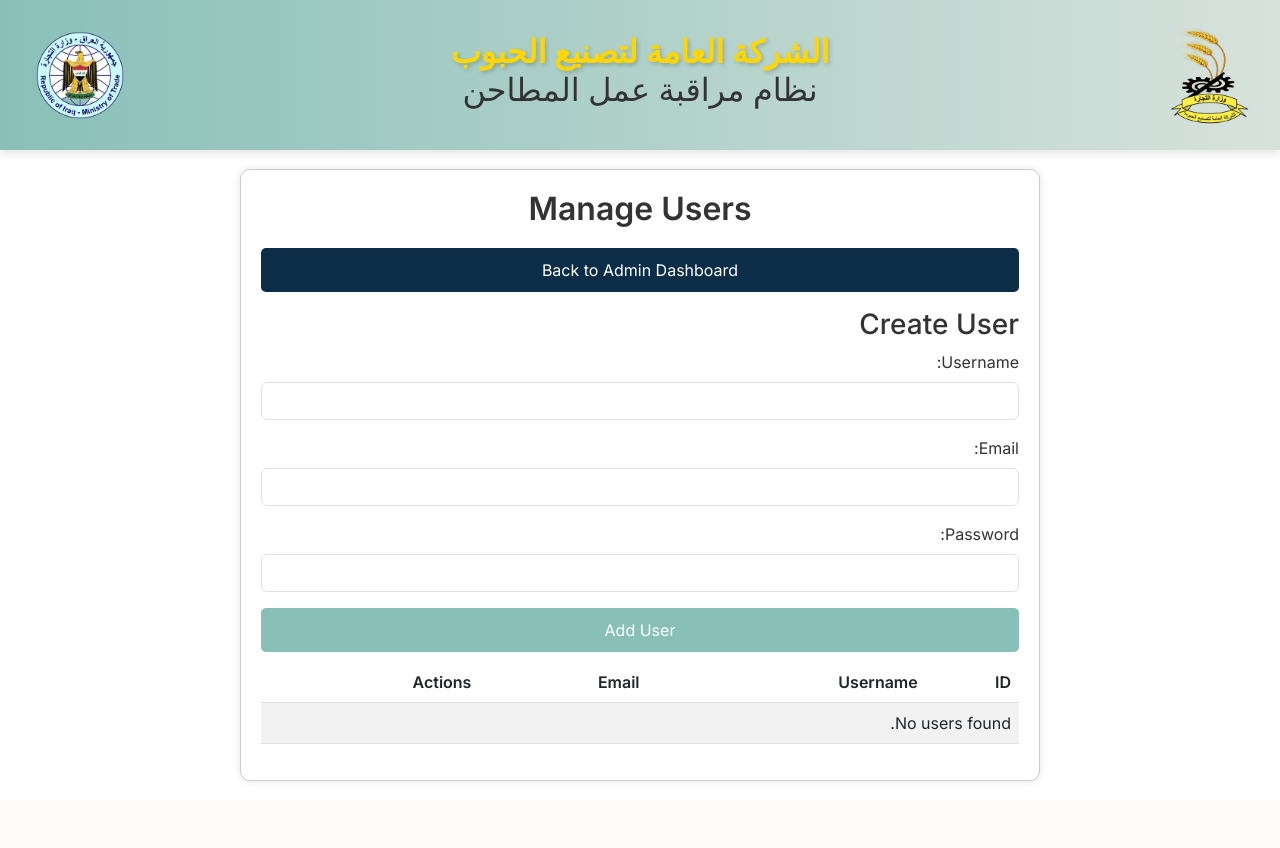
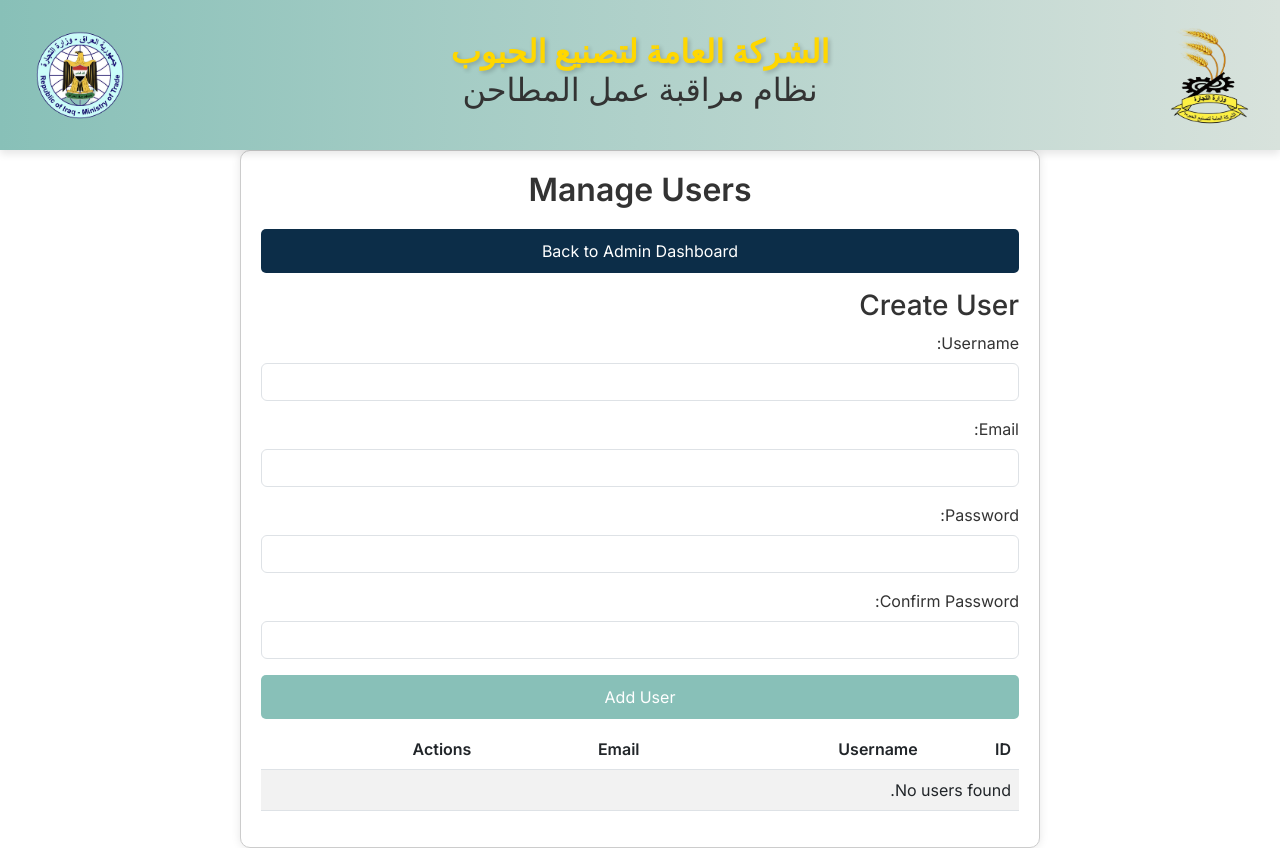
Before and after one commit to Jjustmee23/test-grain-nieuwe, a Django app: page /manage-users/ in a window 1280 px wide. Before the commit the page ends 781 px from the top, so only its background shows below. Run offline with Django 4.2, Linux system fonts and the light colour scheme; the visitor is signed in with stand-in values (Sample User, id 1); data comes from the database, SQL or seed files in the repository.

Commit message:
Updated manage-user page wip

```diff
--- a/mill/models.py
+++ b/mill/models.py
@@ -68,6 +68,7 @@ class TransactionData(models.Model):
 
 class UserProfile(models.Model):
     user = models.OneToOneField(settings.AUTH_USER_MODEL, on_delete=models.CASCADE)
+    team = models.CharField(max_length=100, blank=True, null=True)
     # Only for non-super_admin users (admins and public_users)
     allowed_cities = models.ManyToManyField(City, blank=True)
 
--- a/mill/templates/mill/manage_users.html
+++ b/mill/templates/mill/manage_users.html
@@ -25,7 +25,7 @@
     {% endif %}
 
 	<h3>{% trans 'Create User' %} </h3>
-    <form method="POST">
+    <form method="POST" action="{% url 'create_user' %}" >
         {% csrf_token %}
         <div class="mb-3">
             <label for="username" class="form-label">{% trans 'Username' %}:</label>
@@ -37,7 +37,11 @@
         </div>
 		<div class="mb-3">
             <label for="password" class="form-label">{% trans 'Password' %}:</label>
-            <input type="text" class="form-control" id="password" name="password" required>
+            <input type="password" class="form-control" id="password" name="password1" required>
+        </div>
+		<div class="mb-3">
+            <label for="password" class="form-label">{% trans 'Confirm Password' %}:</label>
+            <input type="password" class="form-control" id="password" name="password2" required>
         </div>
         <button type="submit" name="action" value="add_user" class="btn btn-primary">{% trans 'Add User' %}</button>
     </form>
--- a/mill/views/auth_views.py
+++ b/mill/views/auth_views.py
@@ -5,6 +5,8 @@ from django.contrib.auth.decorators import user_passes_test, login_required
 from django.contrib.auth.models import Group, User
 from mill.forms import CustomUserCreationForm, UserCreationForm
 from django.contrib.auth import login
+from django.contrib import messages
+from mill.models import UserProfile
 
 # Authentication Views
 class BasicLoginView(LoginView):
@@ -42,7 +44,7 @@ def profile(request):
 @login_required
 def manage_users(request):
     # Get all users who are NOT superusers and NOT in the Superadmin group
-    users = User.objects.exclude(is_superuser=True).exclude(groups__name='Superadmin')
+    users = User.objects.exclude(is_superuser=True).exclude(groups__name='Superadmin').exclude(groups__name='Admin')
     return render(request, 'mill/manage_users.html', {'users': users})
 
 
@@ -52,8 +54,22 @@ def create_user(request):
     if request.method == 'POST':
         form = CustomUserCreationForm(request.POST)
         if form.is_valid():
-            form.save()
-            return redirect('manage_users')
+            print("Form is valid")
+            new_user = form.save()
+            creater_profile = UserProfile.objects.get(user=request.user)
+            # Create a UserProfile entry for the new user
+            new_user_profile = UserProfile.objects.create(
+                user=new_user,
+                team=request.user.username,
+            )
+            new_user_profile.allowed_cities.set(creater_profile.allowed_cities.all())
+            new_user_profile.save()
+            messages.success(request, f"User created {new_user.username}")
+        else:
+            print("Form is invalid")
+            messages.error(request, 'Please correct the error below.')
+        return redirect('manage_users')
+
     else:
         form = UserCreationForm()
     return render(request, 'mill/create_user.html', {'form': form})
@@ -78,6 +94,7 @@ def delete_user(request, user_id):
     user = get_object_or_404(User, id=user_id)
     if request.method == 'POST':
         user.delete()
+
         return redirect('manage_users')
     return render(request, 'mill/delete_user.html', {'user': user})
 
```
Also changed, not shown: mill/migrations/0004_userprofile_team.py (added), mill/migrations/0005_alter_userprofile_team.py (added).
